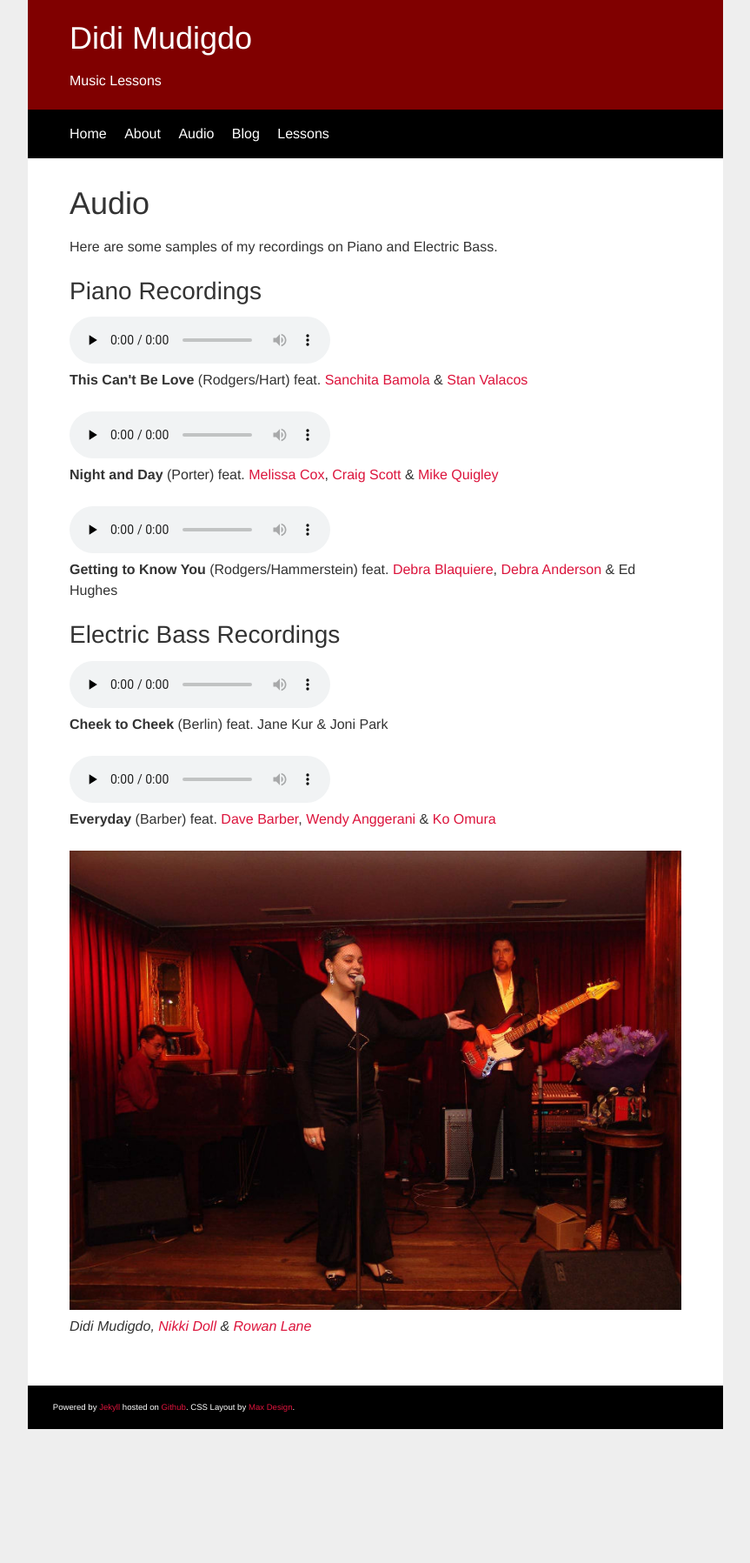
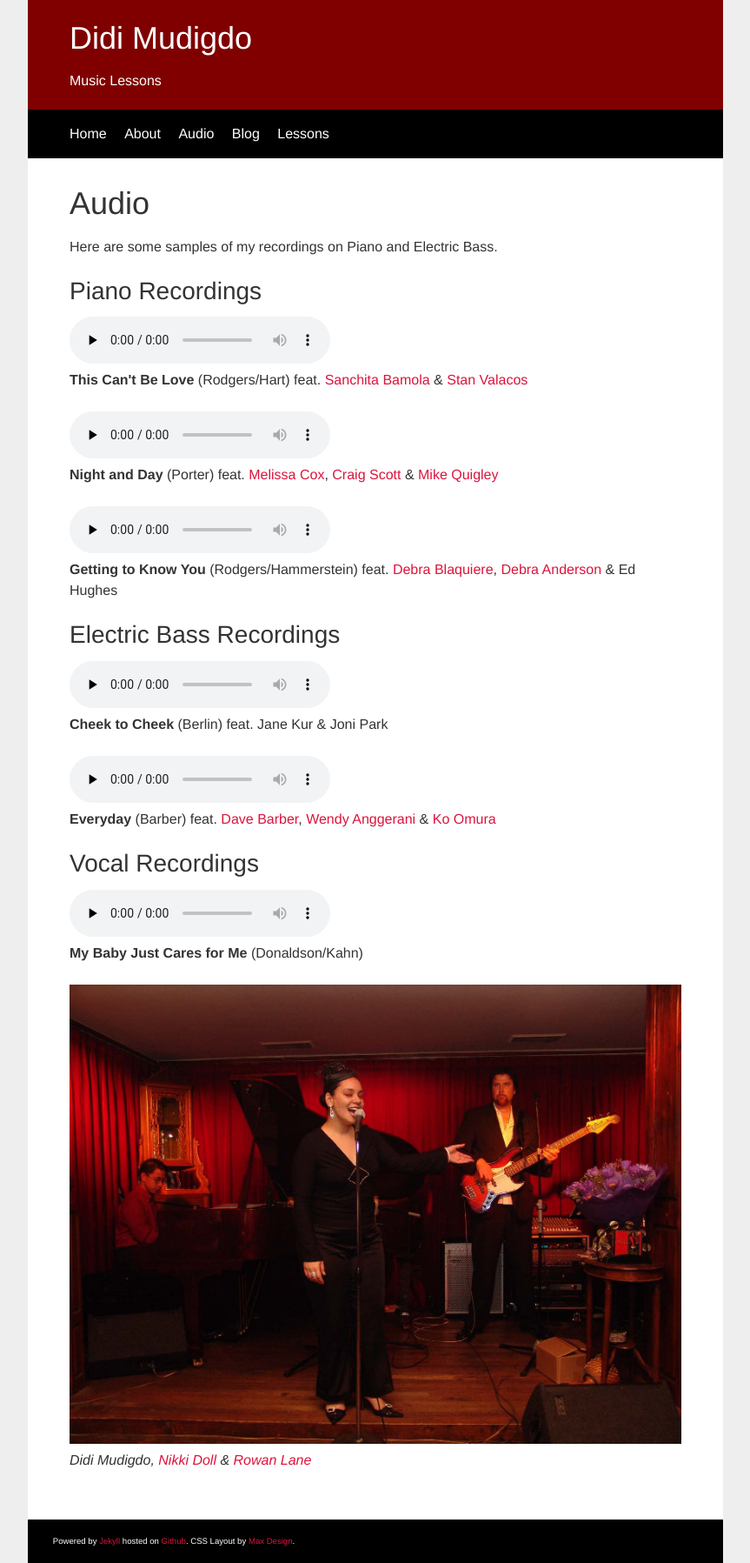
Before and after one commit to didijazz/didijazz.github.io, a Jekyll site: the page built from audio/index.html, in a window 1280 px wide. Shown: the whole page at 87% size, without its empty margins (208-1071 px from the left). Built offline with Jekyll 4.4.1, drawn with Linux system fonts in a browser that asks for light colours; before the commit the page ends 1643 px from its top, so only the background shows below that.

Commit message:
added My Baby

```diff
--- a/audio/index.html
+++ b/audio/index.html
@@ -36,4 +36,11 @@ layout: default
 <strong>Everyday</strong> (Barber) feat. <a href="http://www.davidbarber.com.au" target="_blank">Dave Barber</a>, <a href="http://www.facebook.com/anggeranimusic" target="_blank">Wendy Anggerani</a> &amp; <a href="http://kojazz0829.wixsite.com/1981" target="_blank">Ko Omura</a>
 </p>
 
+<h2>Vocal Recordings</h2>
+<p>
+<audio src="../media/MyBaby.mp3" type="audio/mpeg" preload="none" controls> </audio><br>
+<strong>My Baby Just Cares for Me</strong> (Donaldson/Kahn)
+</p>
+
+
 <p><img class=img-responsive src="/img/Nikki800px.jpg" alt=""><br><em>Didi Mudigdo, <a href="http://nikkidoll.com/nikkidoll.com/Intro.html" target="_blank">Nikki Doll</a> &amp; <a href="http://www.markbass.it/artist_detail.php?id=1141" target="_blank">Rowan Lane</a></em></p>
```
Also changed, not shown: 1 other file.
